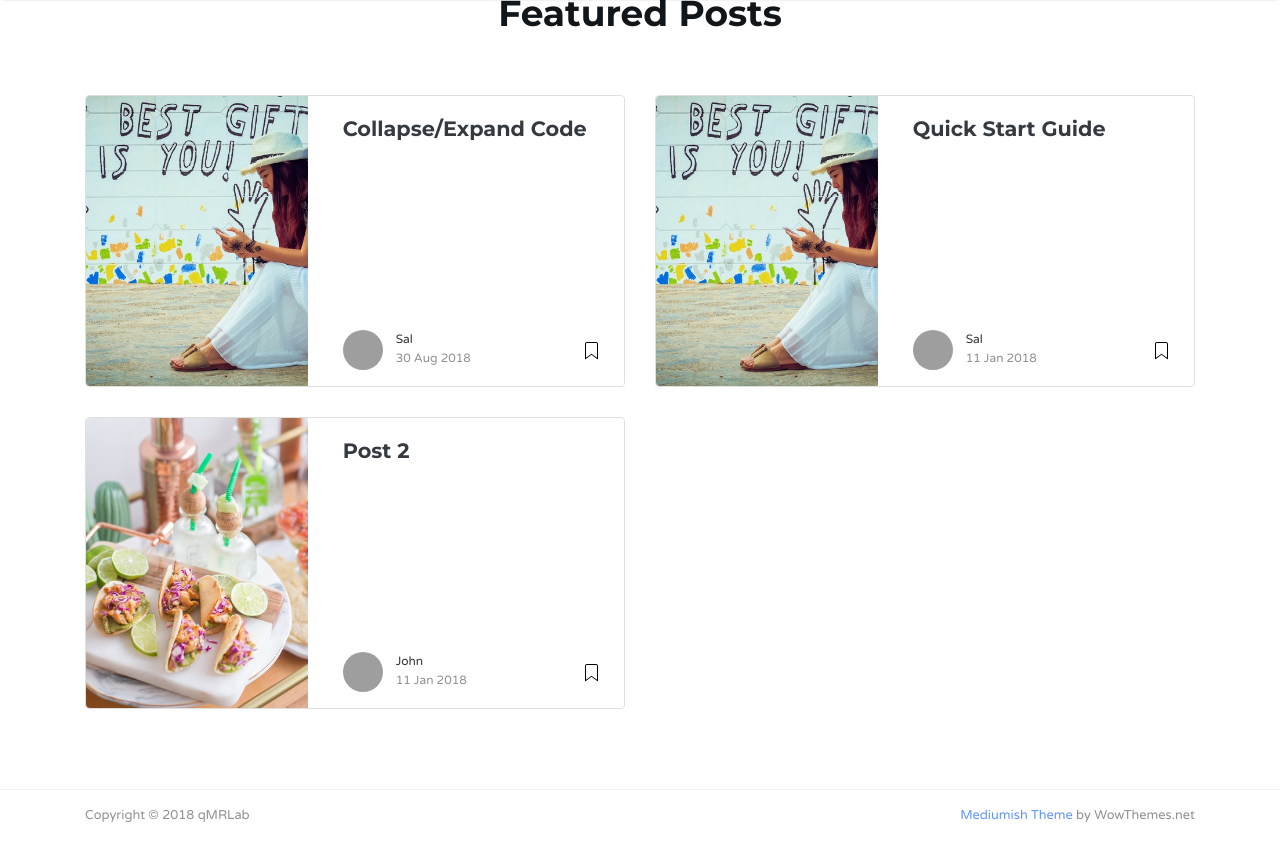
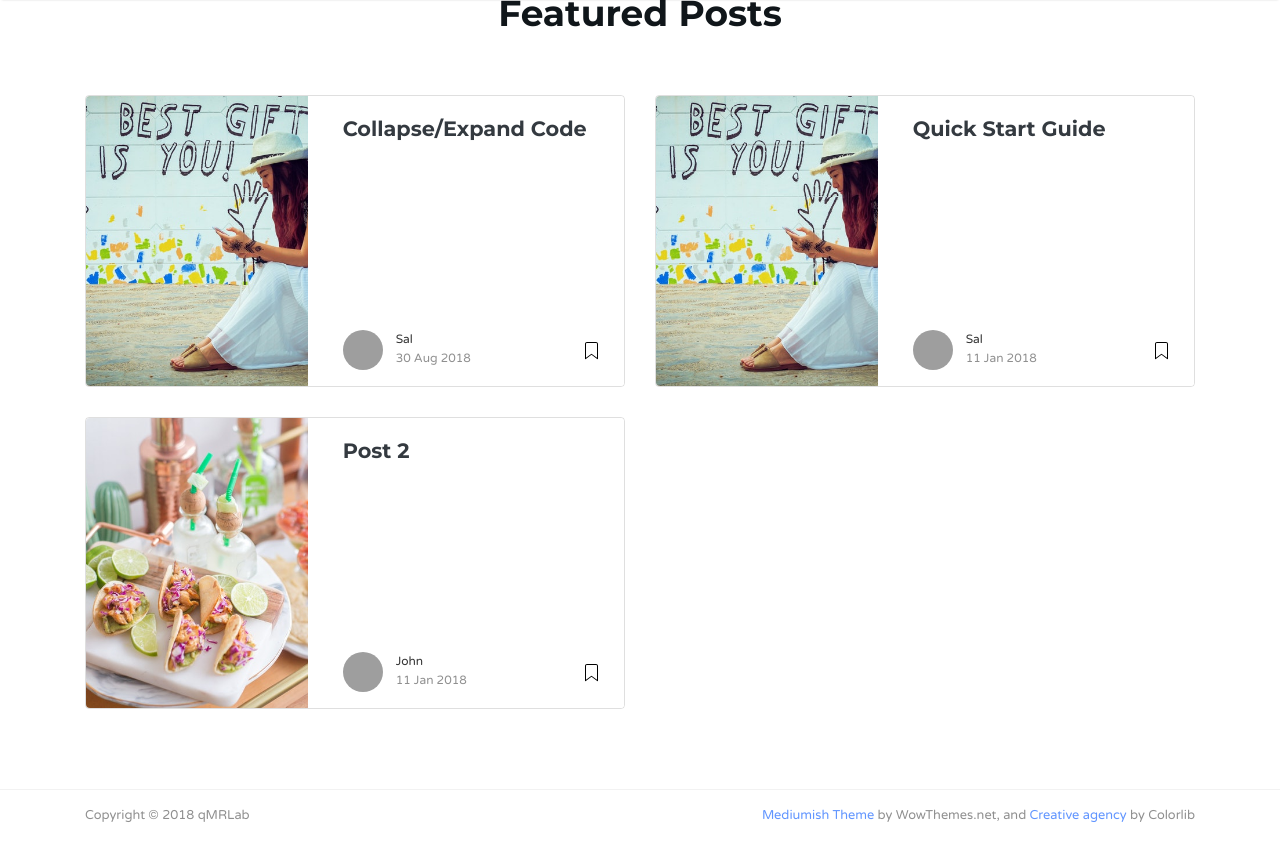
Before and after one commit to TommyBoshkovski/qmrlab-site, a Jekyll site: the page built from index.html, in a window 1280 px wide and 900 px high, scrolled down 3934 px. Shown: the top 861 px of the window. Built offline with Jekyll 4.4.1, drawn with Linux system fonts in a browser that asks for light colours; nearby versions of some CDN libraries; the list of posts is cut into pages by our own code; comment, search, counter and statistics services are not loaded; grey boxes are pictures that could not be loaded.

Commit message:
Added cpoyrights to the footer

```diff
--- a/_layouts/frontpage.html
+++ b/_layouts/frontpage.html
@@ -143,7 +143,8 @@
                  Copyright © {{ site.time | date: "%Y" }} {{ site.name }}
             </div>
             <div class="col-md-6 col-sm-6 text-center text-lg-right">
-                <a target="_blank" href="https://www.wowthemes.net">Mediumish Theme</a> by WowThemes.net
+                <a target="_blank" href="https://www.wowthemes.net">Mediumish Theme</a> by WowThemes.net, and
+                <a href="https://colorlib.com" target="_blank">Creative agency</a> by Colorlib</a>
             </div>
         </div>
     </div>
```
